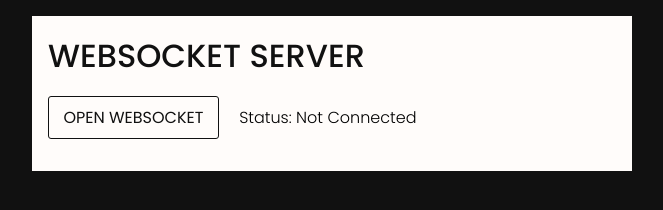
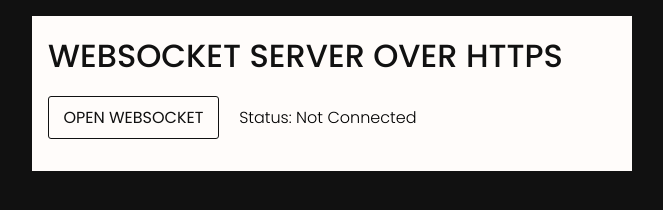
Before and after one commit to Nimira43/Claros-Websocket-Server, a plain HTML site: page 2-Previous-Versions/Version-4-HTTPS/index.html in a window 1280 px wide. Shown: the whole page, without its empty margins (308-971 px from the left). Drawn offline with Linux system fonts and the light colour scheme.

```diff
--- a/2-Previous-Versions/Version-4-HTTPS/index.html
+++ b/2-Previous-Versions/Version-4-HTTPS/index.html
@@ -9,7 +9,7 @@
 </head>
 <body>
   <div id="wrapper">
-    <h1 class="title">Websocket Server</h1>
+    <h1 class="title">Websocket Server Over HTTPS</h1>
     <button type="submit" id="open-ws" class="margin">Open Websocket</button>
     <div id="status">Status: Not Connected</div>
     <ul id="table"></ul>
```
Also changed, not shown: 1 other file.
